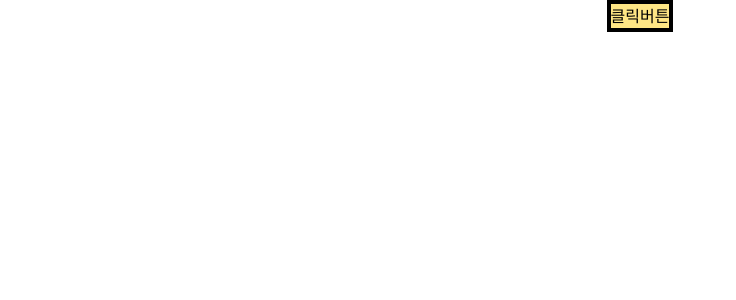
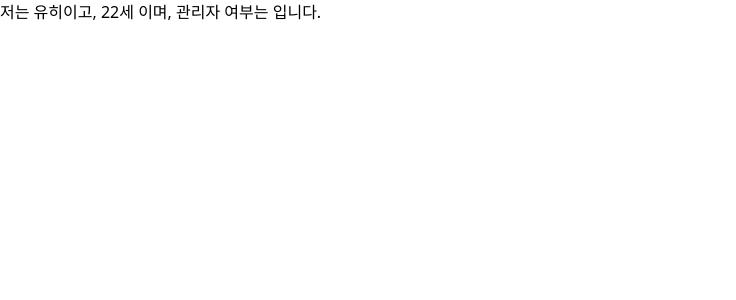
Before and after one commit to kablt-6362/remote-local, a React (Vite) app in the folder React/my-react-app/: page / in a window 1280 px wide. Shown: the top 300 px of the page, without its empty margins (0-736 px from the left). Built offline with nearby package versions, Linux system fonts and the light colour scheme.

Commit message:
props기초

```diff
--- a/React/my-react-app/src/App.jsx
+++ b/React/my-react-app/src/App.jsx
@@ -1,19 +1,10 @@
 import React from "react";
-import Rule from "./components/JSX/Rule";
-import Interpolation from "./components/JSX/Interpolation";
-import Header from "./components/Header";
-import Footer from "./components/Footer";
-import MyButton from "./components/Components/MyButton";
-import MyList from "./components/Components/MyList";
-import OnClick from "./components/EventHandling/OnClick";
-import OnChange from "./components/EventHandling/OnChange";
-import OnSubmit from "./components/EventHandling/OnSubmit";
-
+import Parent from "./components/Props/Parent";
+import ProfileContainer from "./components/PropsExample/ProfileContainer";
 export default function App() {
   return (
     <div>
-      <OnClick></OnClick>
-      {/* <OnSubmit></OnSubmit> */}
+      <ProfileContainer></ProfileContainer>
     </div>
   );
 }
--- /dev/null
+++ b/React/my-react-app/src/components/Props/Child.jsx
@@ -0,0 +1,11 @@
+import React from "react";
+
+export default function Child(props) {
+  console.log(props);
+  return (
+    <div>
+      <h1>이름:{props.name}</h1>
+      <h2>나이:{props.age}</h2>
+    </div>
+  );
+}
--- /dev/null
+++ b/React/my-react-app/src/components/Props/Parent.jsx
@@ -0,0 +1,16 @@
+import React from "react";
+import Child from "./Child";
+
+export default function Parent() {
+  return (
+    <div className="">
+      {/* 데이터(Props)를 전달하는 방법 */}
+      {/* Child 컴포넌트의 anme 속성과 age속성 */}
+      {/* 문자열 속성은 따움표 사이에 넣고 */}
+      {/* 숫자 속성은 중괄호 사이에 넣는다 */}
+      <Child name="철수" age={17} />
+      <Child name="영희" age={56} />
+      <Child name="홍길동" age={999} />
+    </div>
+  );
+}
--- /dev/null
+++ b/React/my-react-app/src/components/PropsExample/Profile.jsx
@@ -0,0 +1,12 @@
+import React from "react";
+
+export default function Profile(props) {
+  console.log(props);
+  return (
+    <div>
+      저는 {props.userNew.name}이고, {props.user.age}세 이며, 관리자 여부는{" "}
+      {props.user.isAdmin}
+      입니다.
+    </div>
+  );
+}
--- /dev/null
+++ b/React/my-react-app/src/components/PropsExample/ProfileContainer.jsx
@@ -0,0 +1,19 @@
+import React from "react";
+import Profile from "./Profile";
+export default function ProfileContainer() {
+  const userA = {
+    name: "현우",
+    age: 22,
+    isAdmin: true,
+  };
+  const userB = {
+    name: "유히",
+    age: 22,
+    isAdmin: false,
+  };
+  return (
+    <div>
+      <Profile user={userA} userNew={userB} />
+    </div>
+  );
+}
```
